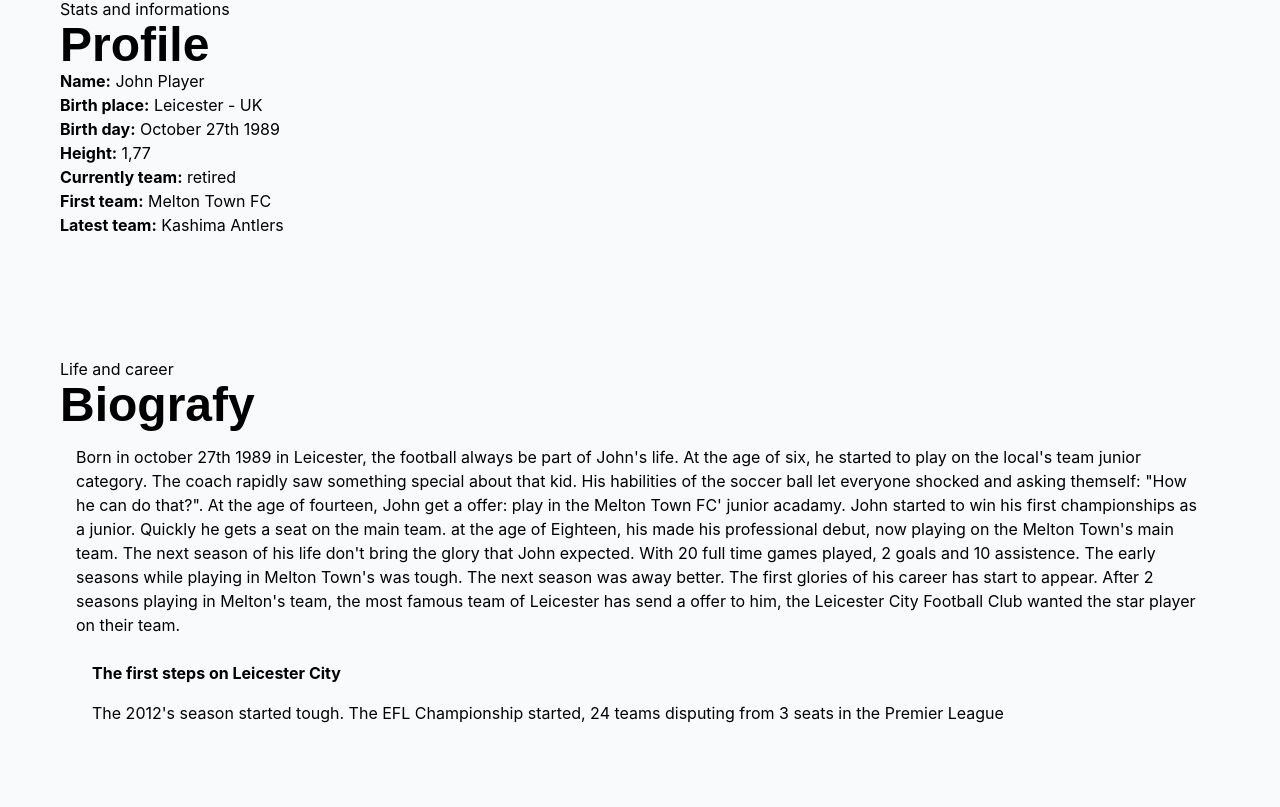
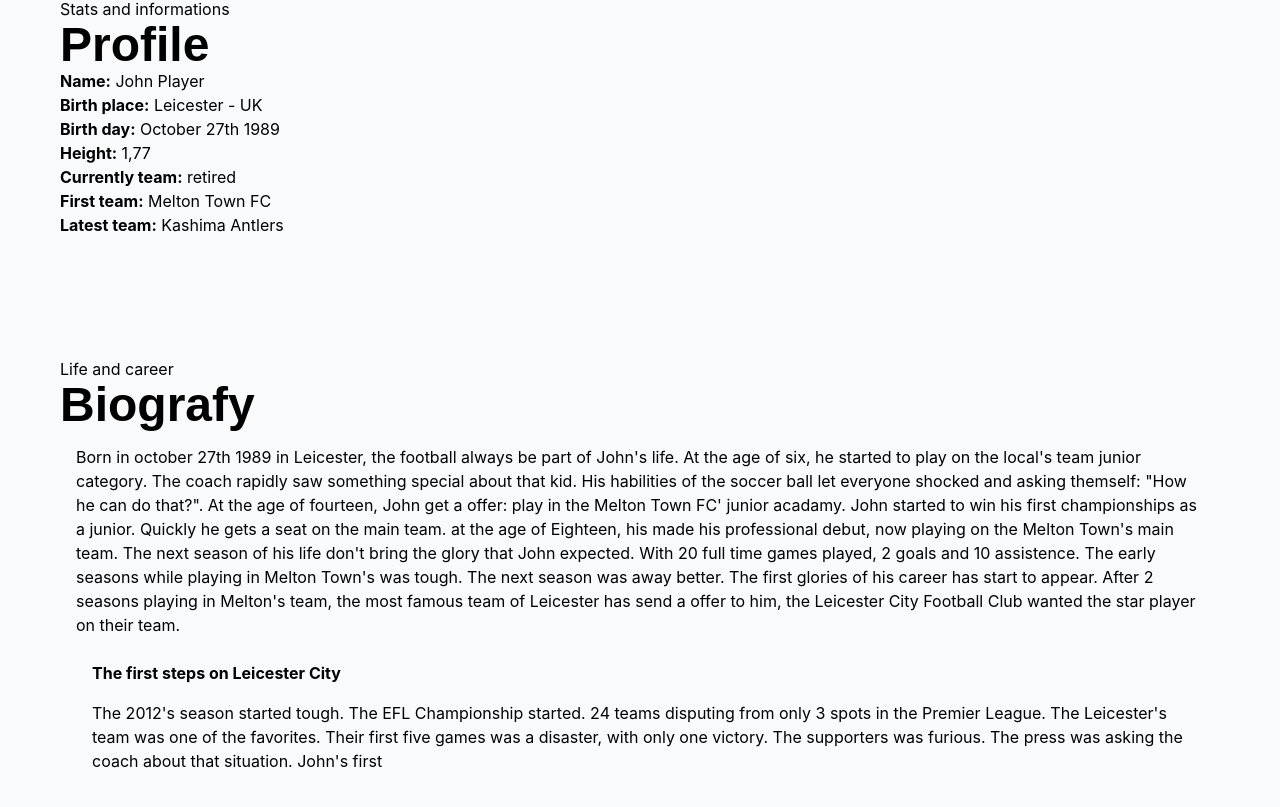
Before and after one commit to 4rauj6/athlete-personal-site, a React (Vite) app: page /biografy in a window 1280 px wide. Shown: the part 387-1194 px from the top of the page. Built offline with nearby package versions, Linux system fonts and the light colour scheme; a web font is replaced by a local one.

Commit message:
Biografy's html has been improved

```diff
--- a/src/components/pages/Biografy.jsx
+++ b/src/components/pages/Biografy.jsx
@@ -93,7 +93,7 @@
 
             <p className="p-4">
               The 2012&apos;s season started tough. The EFL Championship
-              started, 24 teams disputing from 3 seats in the Premier League
+              started. 24 teams disputing from only 3 spots in the Premier League. The Leicester&apos;s team was one of the favorites. Their first five games was a disaster, with only one victory. The supporters was furious. The press was asking the coach about that situation. John&apos;s first
             </p>
           </div>
         </div>
```
